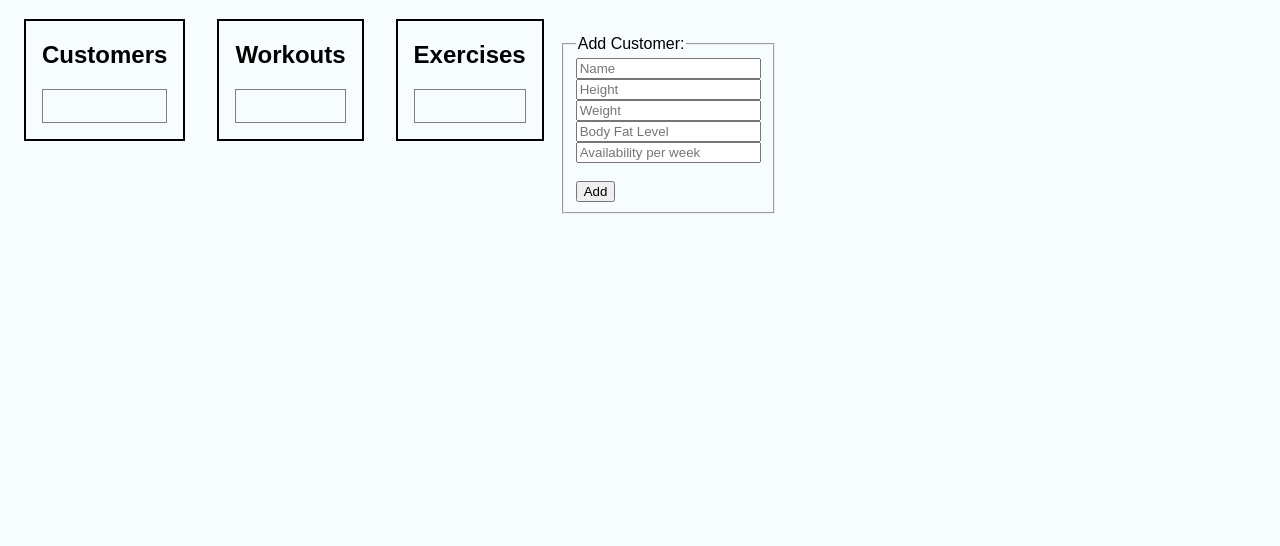
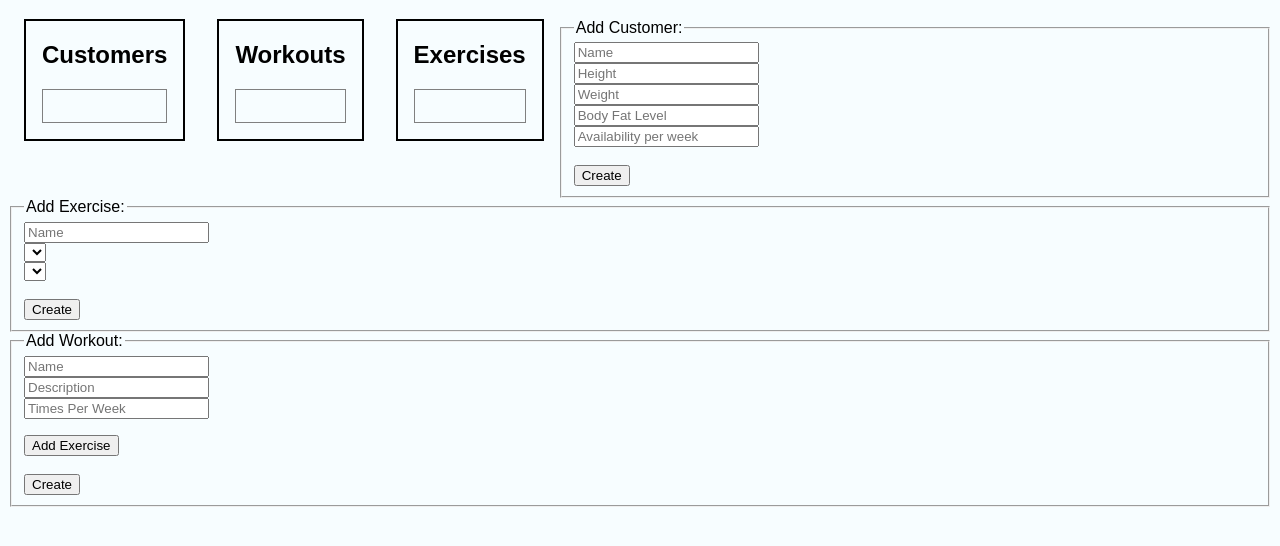
Before and after one commit to felixhir/gain-watchers, a plain HTML site: page frontend/index.html in a window 1280 px wide. Shown: the part 62-608 px from the top of the page. Drawn offline with nearby package versions, Linux system fonts and the light colour scheme; no server answers.

Commit message:
added forms for exercise and workout

```diff
--- a/frontend/index.css
+++ b/frontend/index.css
@@ -18,6 +18,11 @@ ul {
     padding: 1em;
 }
 
+ol {
+    list-style-type: none;
+    padding-left: 0;
+}
+
 li:not(:last-child) {
     padding-bottom: 1em;
 }
@@ -33,13 +38,17 @@ li:not(:last-child) {
     padding-right: 1em;
 }
 
-#form-div {
+#form-div div {
     float: left;
-    margin-top: 1em;
 }
 
 #form-div input {
     width: min-content;
+}
+
+#workout-exercise-ol input {
+    width: 3em;
+    margin-left: 1em;
 }
 
 input::-webkit-outer-spin-button,
--- a/frontend/index.html
+++ b/frontend/index.html
@@ -4,10 +4,10 @@
     <meta charset="UTF-8">
     <title>Gain Watchers</title>
     <link rel="stylesheet" href="./index.css">
-    <script src="jquery-3.6.0.min.js"></script>
   </head>
   <body>
     <h1>Welcome to Gain Watchers 💪</h1>
+
     <div id="data-div">
       <div id="customer-wrapper">
         <h2>Customers</h2>
@@ -24,8 +24,9 @@
         <ul id="exercise-ul"></ul>
       </div>
     </div>
+
     <div id="form-div">
-      <form id="customer-form" onsubmit="postCustomer();return false" >
+      <form id="customer-form" onsubmit="postCustomer();return false">
         <fieldset>
           <legend>Add Customer: </legend>
           <input type="text" name="name" placeholder="Name" required><br>
@@ -33,9 +34,32 @@
           <input type="number" name="weight" placeholder="Weight" required><br>
           <input type="number" name="bodyFatPercentage" placeholder="Body Fat Level" required><br>
           <input type="number" name="daysAvailablePerWeek" placeholder="Availability per week" required><br><br>
-          <input type="submit" value="Add">
+          <input type="submit" value="Create">
         </fieldset>
       </form>
+
+      <form id="exercise-form" onsubmit="postExercise();return false">
+        <fieldset>
+          <legend>Add Exercise: </legend>
+          <input type="text" name="name" placeholder="Name" required><br>
+          <select name="exerciseType" id="type-selection"></select><br>
+          <select name="exerciseVariant" id="variant-selection"></select><br><br>
+          <input type="submit" value="Create">
+        </fieldset>
+      </form>
+
+      <form id="workout-form" onsubmit="postWorkout();return false">
+        <fieldset>
+          <legend>Add Workout: </legend>
+          <input type="text" name="name" placeholder="Name" required><br>
+          <input type="text" name="description" placeholder="Description"><br>
+          <input type="number" name="days" placeholder="Times Per Week"><br>
+          <ol id="workout-exercise-ol"></ol>
+          <input type="button" value="Add Exercise" onclick="createExerciseEntry()"><br><br>
+          <input type="submit" value="Create">
+        </fieldset>
+      </form>
+
     </div>
   <script src="script.js"></script>
   </body>
--- a/frontend/script.js
+++ b/frontend/script.js
@@ -18,6 +18,27 @@ function intoNameList(items) {
 
 document.addEventListener('DOMContentLoaded', () => {
     reloadEntities()
+
+    fetch(api_url + "exercises/variants").then(response => {
+        response.json().then(variants => {
+            const variantSelection = document.getElementById("variant-selection")
+            for (var variant of variants) {
+                var item = document.createElement("option")
+                item.textContent = variant
+                variantSelection.appendChild(item)
+            }
+        })
+    })
+    fetch(api_url + "exercises/types").then(response => {
+        response.json().then(types => {
+            const typeSelection = document.getElementById("type-selection")
+            for (var type of types) {
+                var item = document.createElement("option")
+                item.textContent = type
+                typeSelection.appendChild(item)
+            }
+        })
+    })
 })
 
 function reloadEntities() {
@@ -61,3 +82,83 @@ function postCustomer() {
         }
     })
 }
+
+async function postExercise() {
+    var form = document.getElementById("exercise-form")
+    var formData = new FormData(form)
+    var jsonData = Object.fromEntries(formData)
+
+    await fetch(api_url + "exercises", {
+        method: "POST",
+        headers: {
+            "Content-Type": "application/json"
+        },
+        body: JSON.stringify(jsonData)
+    }).then(response => {
+        if (response.status == 201) {
+            reloadEntities()
+        }
+    })
+}
+
+function createExerciseEntry() {
+    const entryList = document.getElementById("workout-exercise-ol")
+    var entry = document.createElement("li")
+    var exerciseSelection = document.createElement("select")
+
+    fetch(api_url + "exercises").then(response => {
+        response.json().then(exercises => {
+            for (var exercise of exercises) {
+                var option = document.createElement("option")
+                option.textContent = `${exercise["name"]} (${exercise["exerciseVariant"]})`
+                exerciseSelection.appendChild(option)
+            }
+            entry.appendChild(exerciseSelection)
+            var setInput = document.createElement("input")
+            setInput.placeholder = "Sets"
+            setInput.type = "number"
+            entry.appendChild(setInput)
+            var repInput = document.createElement("input")
+            repInput.placeholder = "Reps"
+            repInput.type = "number"
+            entry.appendChild(repInput)
+
+            entryList.appendChild(entry)
+        })
+    })
+}
+
+function postWorkout() {
+    const exerciseList = document.getElementById("workout-exercise-ol")
+    const form = document.getElementById("workout-form")
+    var formData = new FormData(form)
+    var jsonData = Object.fromEntries(formData)
+
+    var exerciseArray = []
+    for (var child of exerciseList.children) {
+        var exercise = child.children[0].value
+        var sets = child.children[1].value
+        var reps = child.children[2].value
+
+        exerciseArray.push({
+            "exerciseName": exercise.split(" (")[0],
+            "exerciseVariant": exercise.split(" (")[1].toUpperCase().slice(0, -1),
+            "sets": sets,
+            "reps": reps
+        })
+    }
+    jsonData["exercises"] = exerciseArray
+    console.log(jsonData)
+
+    fetch(api_url + "workouts", {
+        method: "POST",
+        headers: {
+            "Content-Type": "application/json"
+        },
+        body: JSON.stringify(jsonData)
+    }).then(response => {
+        if (response.status == 201) {
+            reloadEntities()
+        }
+    })
+}
```
